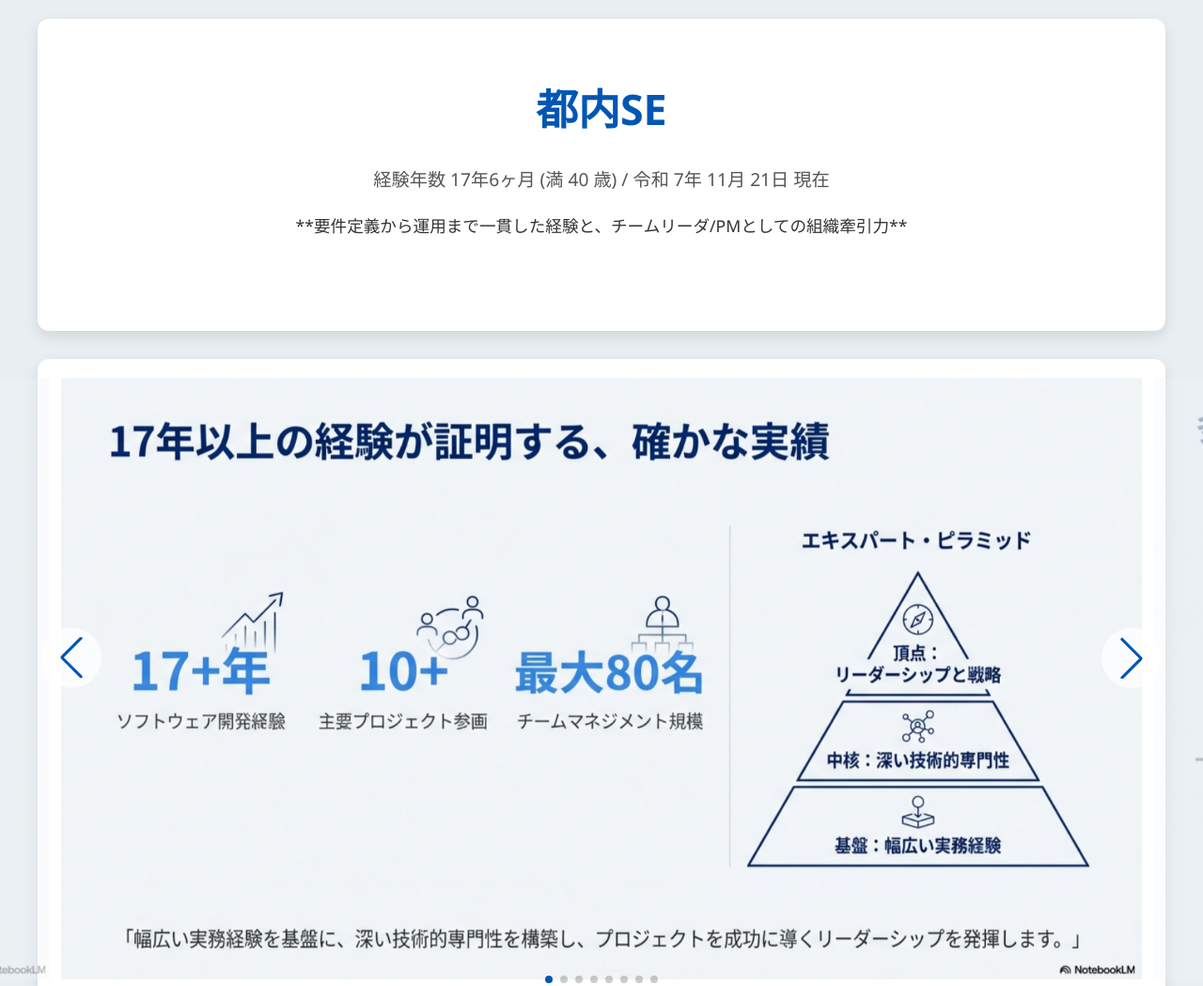
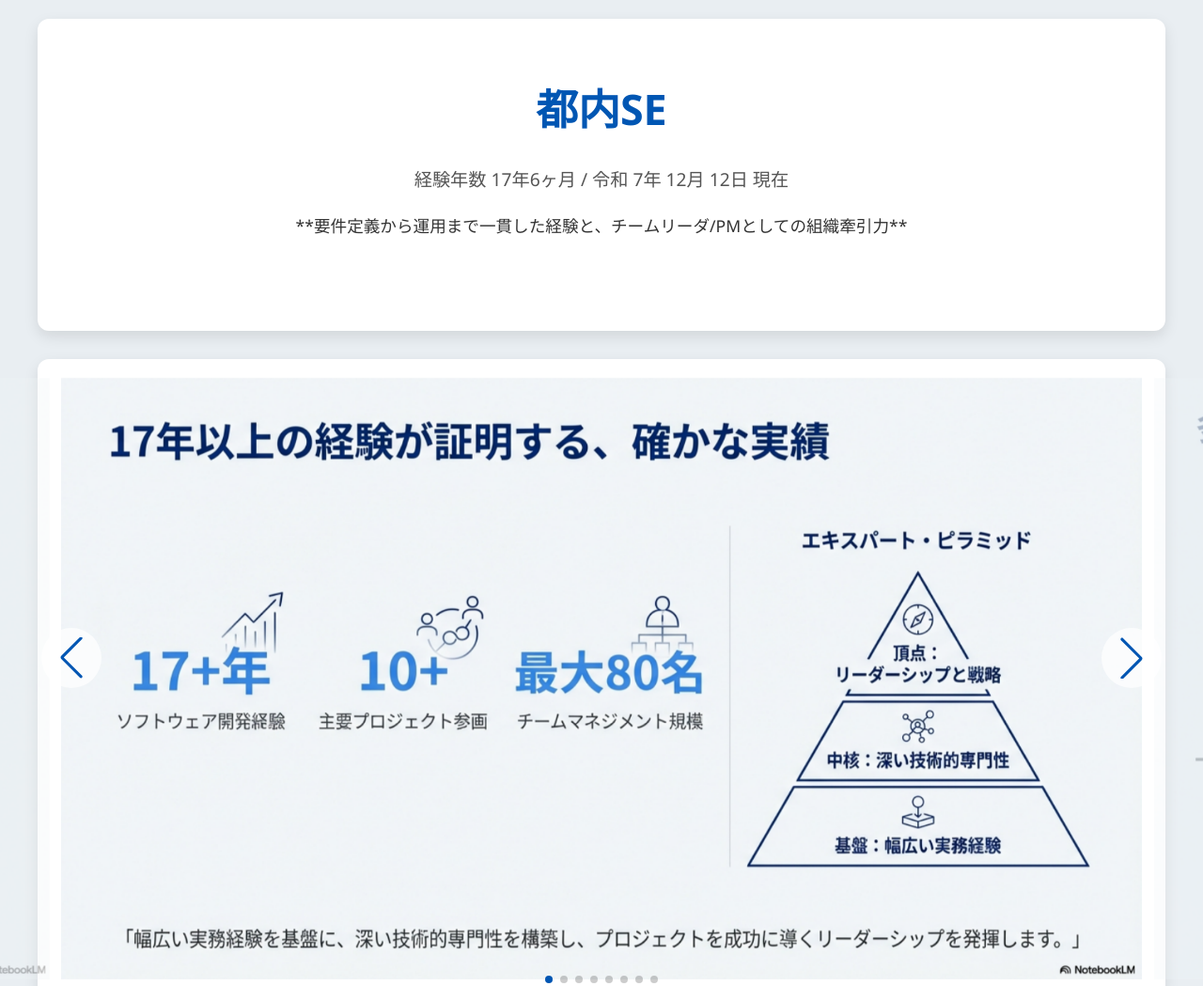
Before and after one commit to object1985/resume, a plain HTML site: page index.html in a window 1280 px wide. Shown: the top 1049 px of the page at 94% size. Drawn offline with nearby package versions, Linux system fonts and the light colour scheme.

Commit message:
情報修正

```diff
--- a/index.html
+++ b/index.html
@@ -122,7 +122,7 @@
         <!-- タイトルスライド -->
         <div class="slide">
             <h1>都内SE</h1>
-            <p style="text-align: center; font-size: 1.2em; color: #555;">経験年数 17年6ヶ月 (満 40 歳) / 令和 7年 11月 21日 現在</p>
+            <p style="text-align: center; font-size: 1.2em; color: #555;">経験年数 17年6ヶ月 / 令和 7年 12月 12日 現在</p>
             <p style="text-align: center; font-size: 1.1em;">
                 **要件定義から運用まで一貫した経験と、チームリーダ/PMとしての組織牽引力**
             </p>
```
